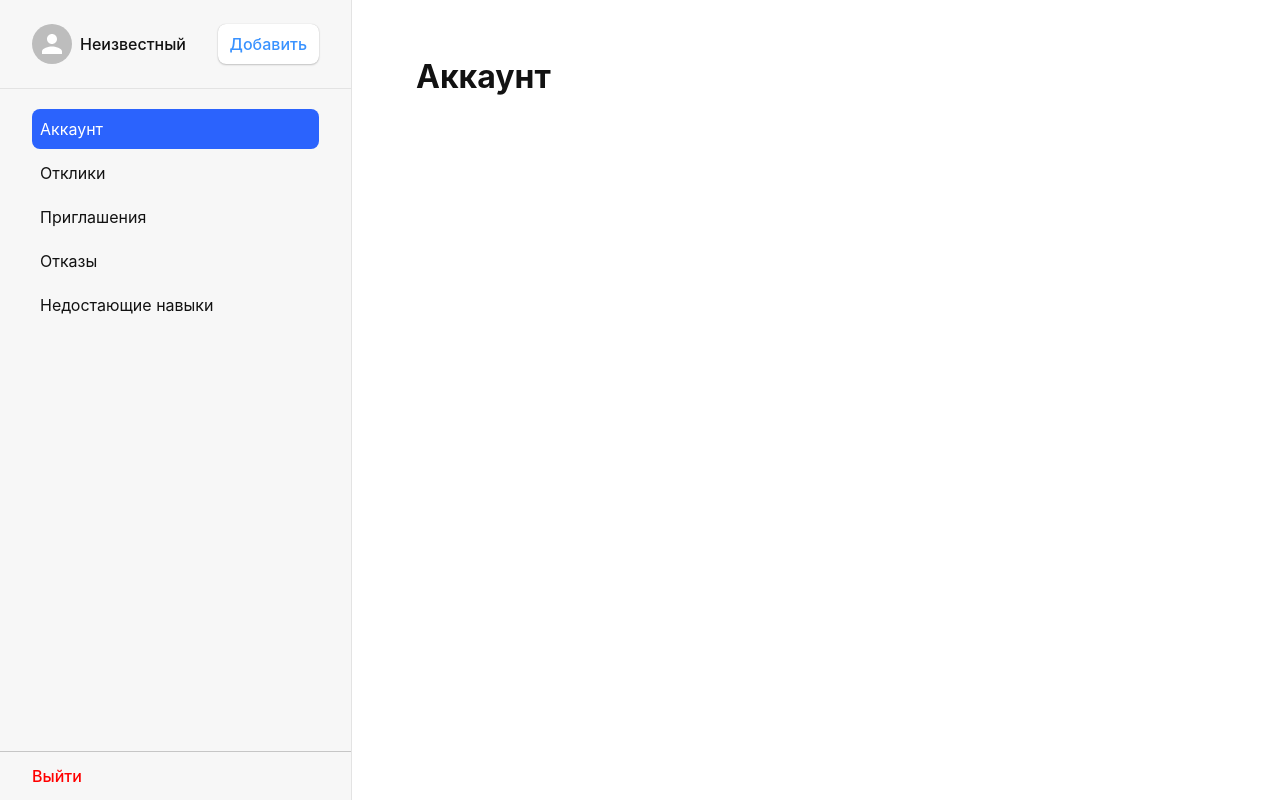
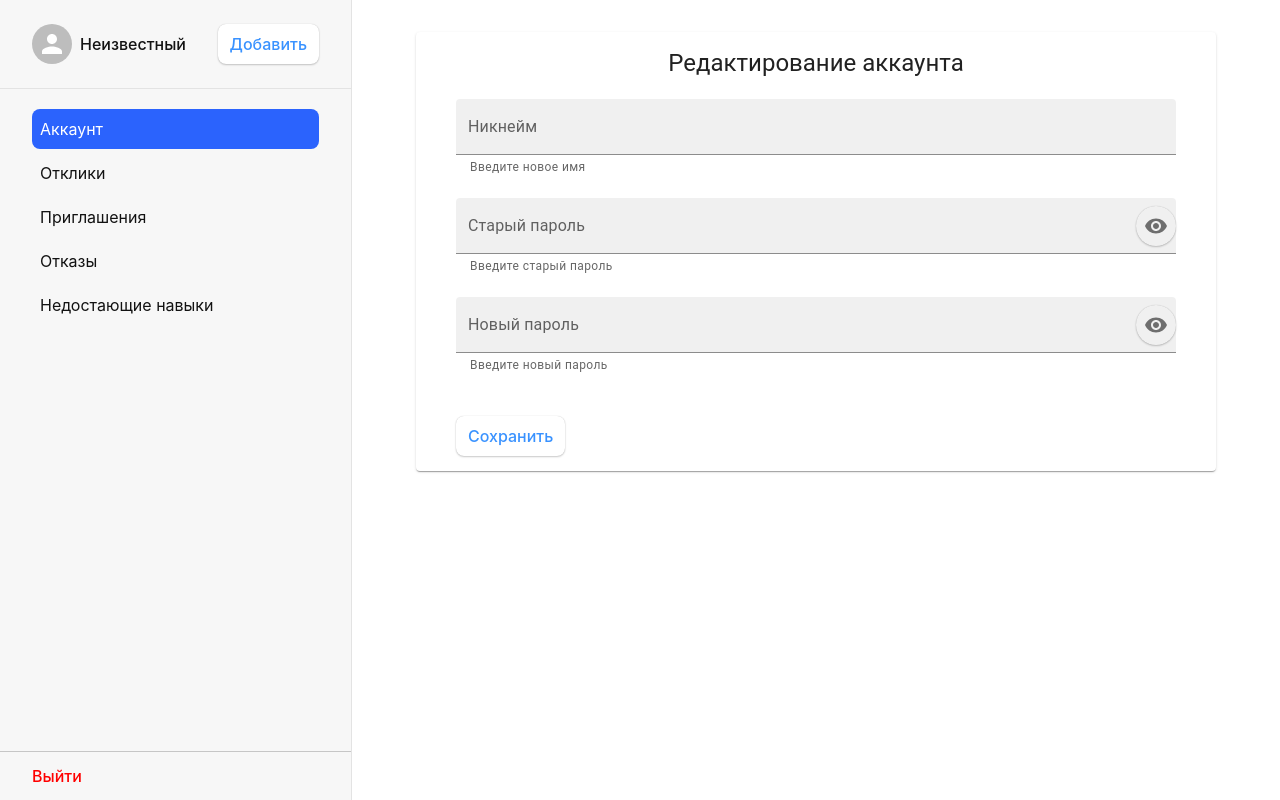
Before and after one commit to NewZaikaM/our-command-project, a React (Vite) app: page /user/1/account in a window 1280 px wide. Built offline with nearby package versions, Linux system fonts and the light colour scheme.

Commit message:
created account page

```diff
--- a/src/components/sidebar/Sidebar.jsx
+++ b/src/components/sidebar/Sidebar.jsx
@@ -8,14 +8,14 @@ const Sidebar = () => {
 
 	return (
 		<div id="sidebar">
-			<button className="exit">Выйти</button>
+			<button className="exit" onClick={() => navigate(`/`)}>Выйти</button>
 			<div>
 				<Link to={`/user/${userId}/account`} className="avatar">
 					<Avatar />
 					<p>Неизвестный</p>
 				</Link>
 				<form>
-					<button className="add" onClick={() => navigate('/add-applications')}>
+					<button className="add" onClick={() => navigate(`/user/${userId}/add-applications`)}>
 						Добавить
 					</button>
 				</form>
--- /dev/null
+++ b/src/pages/account-page/Account.module.css
@@ -0,0 +1,19 @@
+.paper {
+  padding: 15px 5%;
+  display: flex;
+  flex-direction: column;
+  align-items: flex-start;
+  justify-content: center;
+  gap: 20px;
+
+}
+.title {
+  font-family: inherit;
+  align-self: center;
+}
+.input {
+  width: 100%;
+}
+.save {
+  margin-top: 20px;
+}
--- /dev/null
+++ b/src/pages/account-page/AccountPage.jsx
@@ -0,0 +1,86 @@
+import * as React from 'react';
+import Box from '@mui/material/Box';
+import Paper from '@mui/material/Paper';
+import IconButton from '@mui/material/IconButton';
+import FilledInput from '@mui/material/FilledInput';
+import InputLabel from '@mui/material/InputLabel';
+import InputAdornment from '@mui/material/InputAdornment';
+import FormHelperText from '@mui/material/FormHelperText';
+import FormControl from '@mui/material/FormControl';
+import TextField from '@mui/material/TextField';
+import Visibility from '@mui/icons-material/Visibility';
+import VisibilityOff from '@mui/icons-material/VisibilityOff';
+
+import styles from './Account.module.css';
+import { Typography } from '@mui/material';
+
+function AccountPage() {
+	const [showPassword, setShowPassword] = React.useState(false);
+
+	const handleClickShowPassword = () => setShowPassword((show) => !show);
+
+	const handleMouseDownPassword = (event) => {
+		event.preventDefault();
+	};
+
+	return (
+		<Box>
+			<Paper className={styles.paper}>
+				<Typography variant="h5" className={styles.title}>
+					Редактирование аккаунта
+				</Typography>
+				<FormControl variant="filled" className={styles.input}>
+					<TextField
+						label="Никнейм"
+						variant="filled"
+						placeholder="Неизвестынй"
+					/>
+					<FormHelperText>Введите новое имя</FormHelperText>
+				</FormControl>
+				<FormControl variant="filled" className={styles.input}>
+					<InputLabel htmlFor="old-password">Старый пароль</InputLabel>
+					<FilledInput
+						id="old-password"
+						type={showPassword ? 'text' : 'password'}
+						endAdornment={
+							<InputAdornment position="end">
+								<IconButton
+									aria-label="toggle password visibility"
+									onClick={handleClickShowPassword}
+									onMouseDown={handleMouseDownPassword}
+									edge="end"
+								>
+									{showPassword ? <VisibilityOff /> : <Visibility />}
+								</IconButton>
+							</InputAdornment>
+						}
+					/>
+					<FormHelperText>Введите старый пароль</FormHelperText>
+				</FormControl>
+				<FormControl variant="filled" className={styles.input}>
+					<InputLabel htmlFor="new-password">Новый пароль</InputLabel>
+					<FilledInput
+						id="new-password"
+						type={showPassword ? 'text' : 'password'}
+						endAdornment={
+							<InputAdornment position="end">
+								<IconButton
+									aria-label="toggle password visibility"
+									onClick={handleClickShowPassword}
+									onMouseDown={handleMouseDownPassword}
+									edge="end"
+								>
+									{showPassword ? <VisibilityOff /> : <Visibility />}
+								</IconButton>
+							</InputAdornment>
+						}
+					/>
+					<FormHelperText>Введите новый пароль</FormHelperText>
+				</FormControl>
+				<button className={styles.save}>Сохранить</button>
+			</Paper>
+		</Box>
+	);
+}
+
+export default AccountPage;
--- a/src/pages/form-page/FormPage.jsx
+++ b/src/pages/form-page/FormPage.jsx
@@ -1,9 +1,9 @@
 //@ts-nocheck
 import React, { useState } from 'react';
+import { useNavigate, useParams } from 'react-router-dom';
 import { Autocomplete, Chip, TextField, Typography } from '@mui/material';
 
 import styles from './Form.module.css';
-import { useNavigate } from 'react-router-dom';
 
 const skillsArrayMock = ['TypeScript', 'Next.js'];
 
@@ -13,6 +13,7 @@ function FormPage() {
 	const [skillsArray, setSkillsArray] = useState([]);
 
 	const navigate = useNavigate();
+	const { userId } = useParams();
 
 	function handleCompanyNameChange(e) {
 		setCompanyName(e.target.value);
@@ -88,7 +89,7 @@ function FormPage() {
 
 				<div className={styles.buttons}>
 					<button onClick={addVacancy}>Добавить</button>
-					<button onClick={() => navigate('/')} className={styles.cancel}>
+					<button onClick={() => navigate(`/user/${userId}/account`)} className={styles.cancel}>
 						Отмена
 					</button>
 				</div>
--- a/src/router.jsx
+++ b/src/router.jsx
@@ -2,27 +2,29 @@ import React from 'react';
 import { createBrowserRouter } from 'react-router-dom';
 
 import MainPage from './pages/main-page/MainPage';
-// import FormPage from './pages/form-page/FormPage';
+import FormPage from './pages/form-page/FormPage';
 import ErrorPage from './pages/error-page/ErrorPage';
 import WelcomePage from './pages/welcome-page/WelcomePage';
+import AccountPage from './pages/account-page/AccountPage';
 
 export const router = createBrowserRouter([
 	{
 		path: '/',
 		element: <WelcomePage />,
+		errorElement: <ErrorPage />,
 	},
 	{
 		path: '/user/:userId',
 		element: <MainPage />,
 		errorElement: <ErrorPage />,
 		children: [
-			// {
-			// 	path: 'add-applications',
-			// 	element: <FormPage />,
-			// },
+			{
+				path: 'add-applications',
+				element: <FormPage />,
+			},
 			{
 				path: 'account',
-				element: <h1>Аккаунт</h1>,
+				element: <AccountPage />,
 			},
 			{
 				path: 'applications',
```
